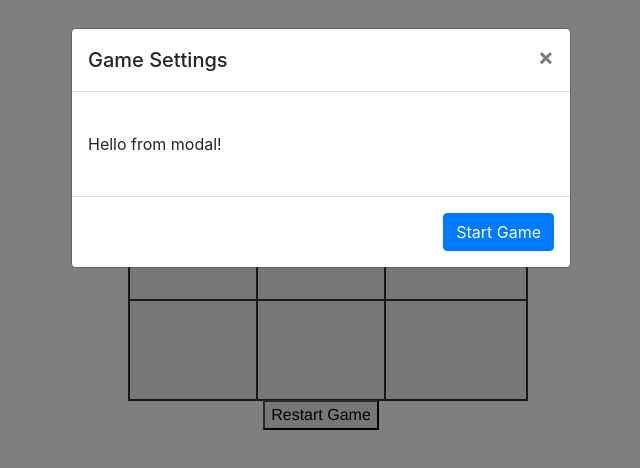
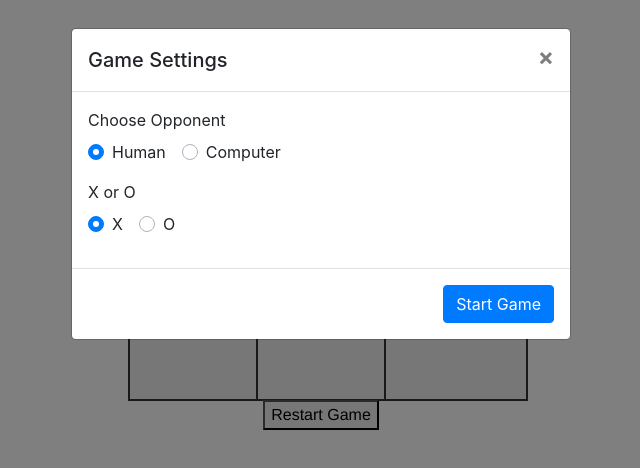
Before and after one commit to jamie-fernandez/tic-tac-toe, a Vue app: page / in a window 1280 px wide. Shown: the top 468 px of the page, without its empty margins (319-959 px from the left). Built offline with nearby package versions, Linux system fonts and the light colour scheme.

Commit message:
Adds form options in the systems prompt

```diff
--- a/src/components/SettingsPrompt.vue
+++ b/src/components/SettingsPrompt.vue
@@ -6,7 +6,30 @@
         ok-only
         @ok="startGame"
     >
-        <p class="my-4">Hello from modal!</p>
+      <form ref="form" @submit.stop.prevent="handleSubmit">
+        <b-form-group
+          label="Choose Opponent"
+          label-for="opponent-input"
+        >
+            <b-form-radio-group
+                id="opponent-radio-group"
+                v-model="selectedOpponent"
+                name="opponent-radio-options"
+                :options="optionsOpponent"
+            />
+        </b-form-group>
+        <b-form-group
+          label="X or O"
+          label-for="symbol-input"
+        >
+            <b-form-radio-group
+                id="symbol-radio-group"
+                v-model="selectSymbol"
+                name="symbol-radio-options"
+                :options="optionsSymbol"
+            />
+        </b-form-group>
+      </form>
     </b-modal>
 </template>
 
@@ -15,7 +38,22 @@ import { mapMutations } from 'vuex';
 
 export default {
     name: 'SettingsPrompt',
+    data() {
+      return {
+        selectedOpponent: 'human',
+        optionsOpponent: [
+          { text: 'Human', value: 'human' },
+          { text: 'Computer', value: 'computer' },
+        ],
+        selectSymbol: 'X',
+        optionsSymbol: [
+          { text: 'X', value: 'X' },
+          { text: 'O', value: 'O' },
+        ]
+      }
+    },
     methods: {
+        handleSubmit() {},
         startGame() {
             this.SET_GAME_ACTIVE(true);
         },
```
